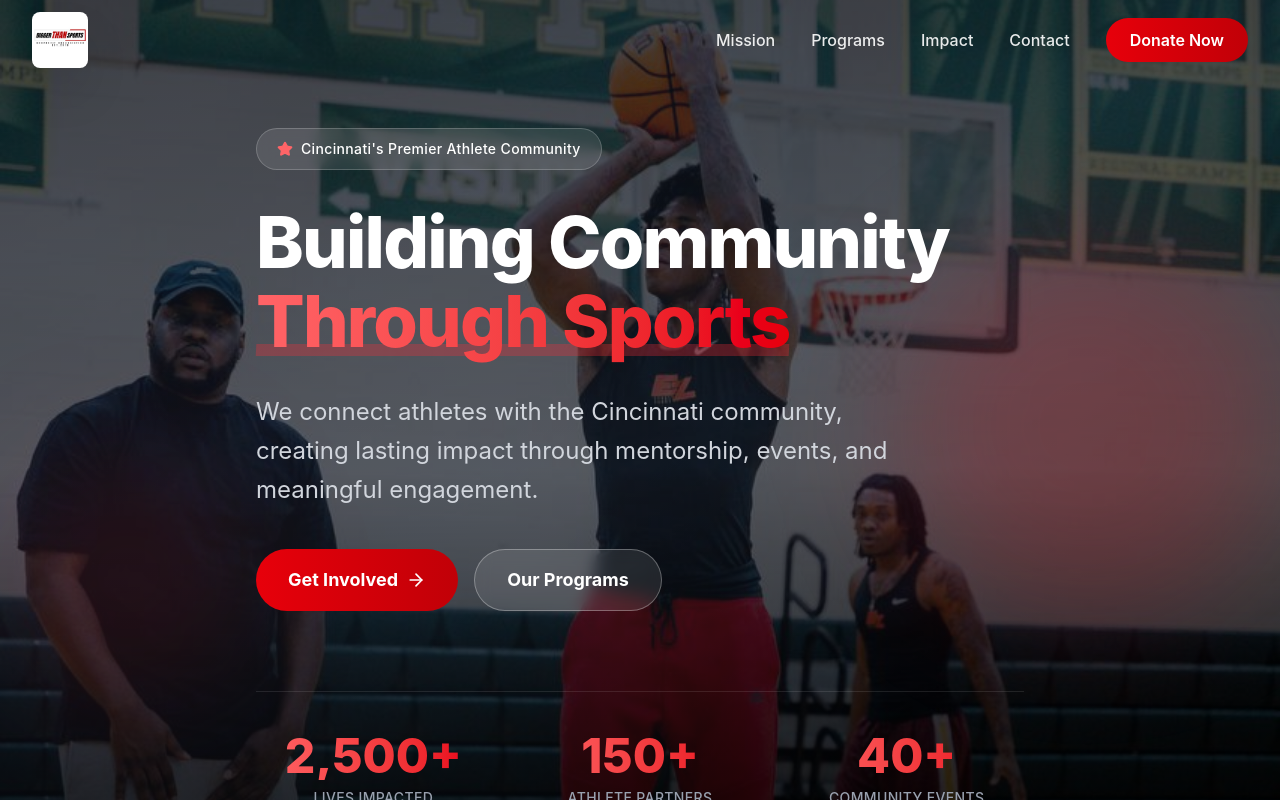
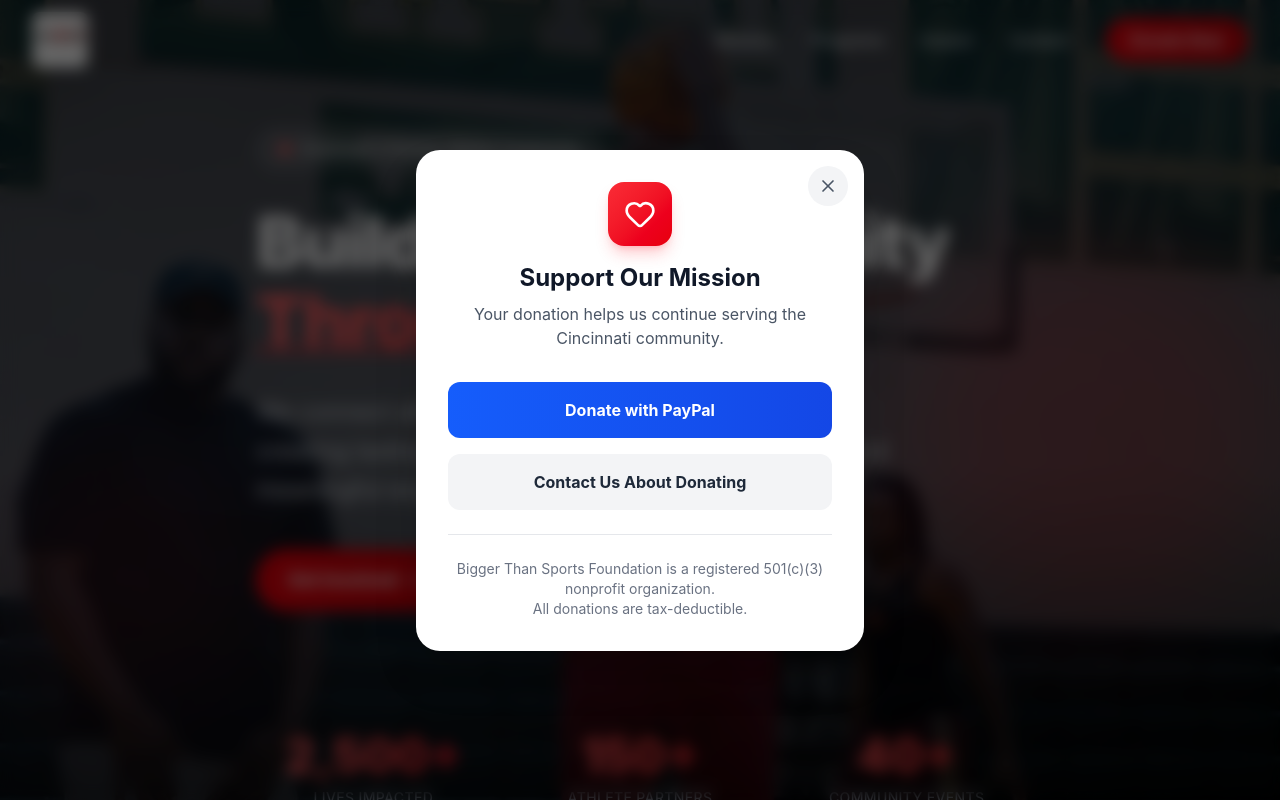
Before and after one commit to Kgarmon99/biggerthansports, a React (Vite) app: page / in a window 1280 px wide. Both pictures are taken after a click on the button "Donate Now". Shown: the top 800 px of the page. Built offline with nearby package versions, Linux system fonts and the light colour scheme.

Commit message:
Add functional Donate button with PayPal and email contact modal

```diff
--- a/src/App.tsx
+++ b/src/App.tsx
@@ -1,9 +1,10 @@
 import { useState, useEffect } from 'react';
-import { Heart, Users, Calendar, MapPin, Mail, Phone, ArrowRight, Star, Trophy, HandHeart } from 'lucide-react';
+import { Heart, Users, Calendar, MapPin, Mail, Phone, ArrowRight, Star, Trophy, HandHeart, X } from 'lucide-react';
 
 function App() {
   const [isMenuOpen, setIsMenuOpen] = useState(false);
   const [scrolled, setScrolled] = useState(false);
+  const [showDonateModal, setShowDonateModal] = useState(false);
 
   useEffect(() => {
     const handleScroll = () => setScrolled(window.scrollY > 50);
@@ -49,7 +50,10 @@ function App() {
                   {item}
                 </button>
               ))}
-              <button className="ml-4 bg-gradient-to-r from-red-600 to-red-700 hover:from-red-700 hover:to-red-800 text-white px-6 py-2.5 rounded-full font-semibold transition-all duration-300 hover:scale-105 hover:shadow-lg hover:shadow-red-500/25">
+              <button
+                onClick={() => setShowDonateModal(true)}
+                className="ml-4 bg-gradient-to-r from-red-600 to-red-700 hover:from-red-700 hover:to-red-800 text-white px-6 py-2.5 rounded-full font-semibold transition-all duration-300 hover:scale-105 hover:shadow-lg hover:shadow-red-500/25"
+              >
                 Donate Now
               </button>
             </div>
@@ -78,7 +82,10 @@ function App() {
                   {item}
                 </button>
               ))}
-              <button className="w-full bg-gradient-to-r from-red-600 to-red-700 text-white py-4 rounded-full font-semibold mt-4 shadow-lg shadow-red-500/25">
+              <button
+                onClick={() => { setShowDonateModal(true); setIsMenuOpen(false); }}
+                className="w-full bg-gradient-to-r from-red-600 to-red-700 text-white py-4 rounded-full font-semibold mt-4 shadow-lg shadow-red-500/25"
+              >
                 Donate Now
               </button>
             </div>
@@ -445,6 +452,57 @@ function App() {
           </div>
         </div>
       </footer>
+
+      {/* Donate Modal */}
+      {showDonateModal && (
+        <div className="fixed inset-0 z-[100] flex items-center justify-center p-4">
+          <div
+            className="absolute inset-0 bg-black/60 backdrop-blur-sm"
+            onClick={() => setShowDonateModal(false)}
+          ></div>
+          <div className="relative bg-white rounded-3xl max-w-md w-full p-8 shadow-2xl transform transition-all">
+            <button
+              onClick={() => setShowDonateModal(false)}
+              className="absolute top-4 right-4 w-10 h-10 bg-gray-100 hover:bg-gray-200 rounded-full flex items-center justify-center transition"
+            >
+              <X className="w-5 h-5 text-gray-600" />
+            </button>
+
+            <div className="text-center mb-8">
+              <div className="w-16 h-16 bg-gradient-to-br from-red-500 to-red-600 rounded-2xl flex items-center justify-center mx-auto mb-4 shadow-lg shadow-red-500/25">
+                <Heart className="w-8 h-8 text-white" />
+              </div>
+              <h3 className="text-2xl font-bold text-gray-900 mb-2">Support Our Mission</h3>
+              <p className="text-gray-600">Your donation helps us continue serving the Cincinnati community.</p>
+            </div>
+
+            <div className="space-y-4">
+              <a
+                href="https://www.paypal.com/donate?business=tremainedees@biggerthansportsnonprofit.com"
+                target="_blank"
+                rel="noopener noreferrer"
+                className="block w-full bg-gradient-to-r from-blue-600 to-blue-700 hover:from-blue-700 hover:to-blue-800 text-white py-4 rounded-xl font-bold text-center transition-all hover:scale-[1.02]"
+              >
+                Donate with PayPal
+              </a>
+
+              <a
+                href="mailto:tremainedees@biggerthansportsnonprofit.com?subject=Donation Inquiry"
+                className="block w-full bg-gray-100 hover:bg-gray-200 text-gray-800 py-4 rounded-xl font-bold text-center transition-all"
+              >
+                Contact Us About Donating
+              </a>
+            </div>
+
+            <div className="mt-6 pt-6 border-t border-gray-200">
+              <p className="text-sm text-gray-500 text-center">
+                Bigger Than Sports Foundation is a registered 501(c)(3) nonprofit organization. <br/>
+                All donations are tax-deductible.
+              </p>
+            </div>
+          </div>
+        </div>
+      )}
     </div>
   );
 }
```
